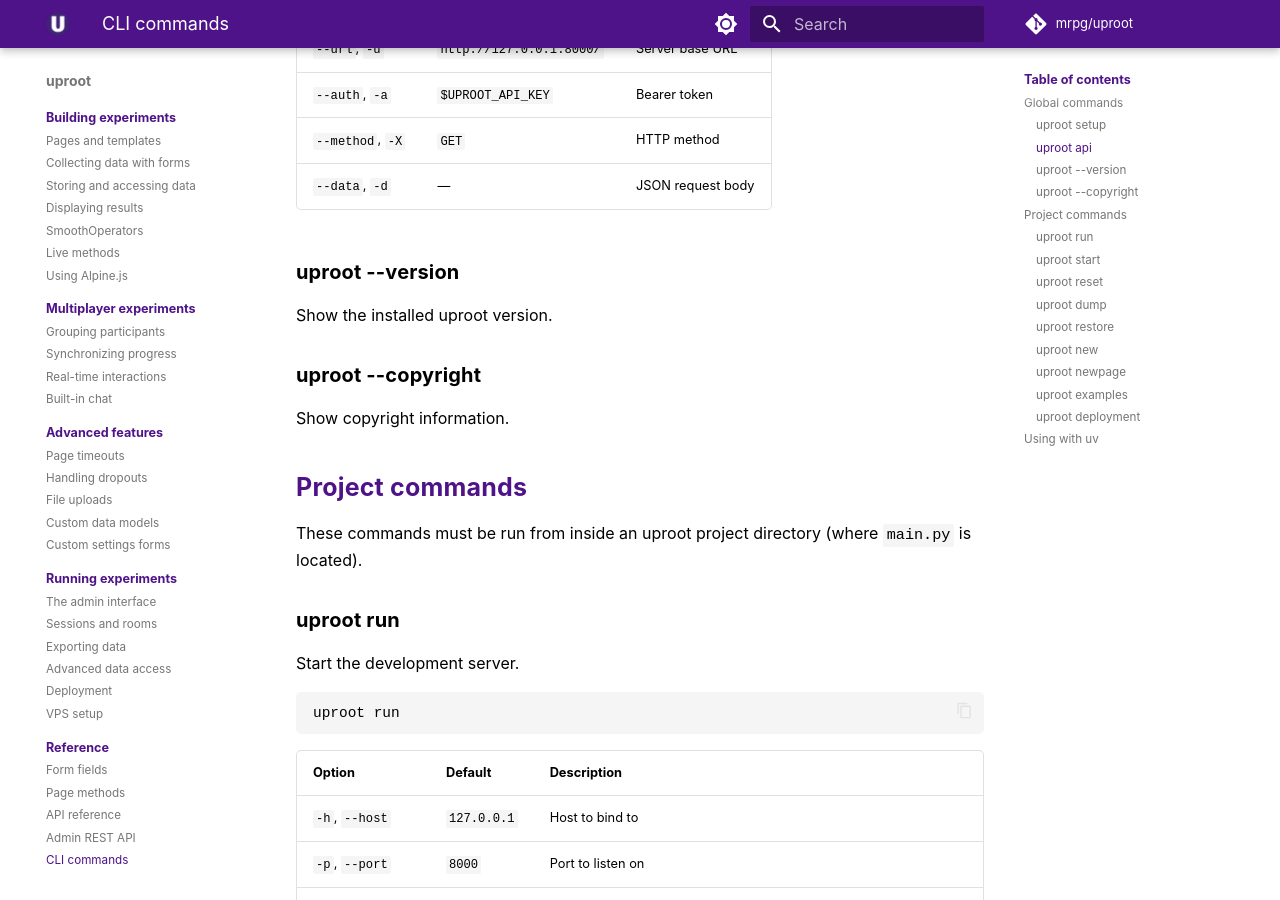
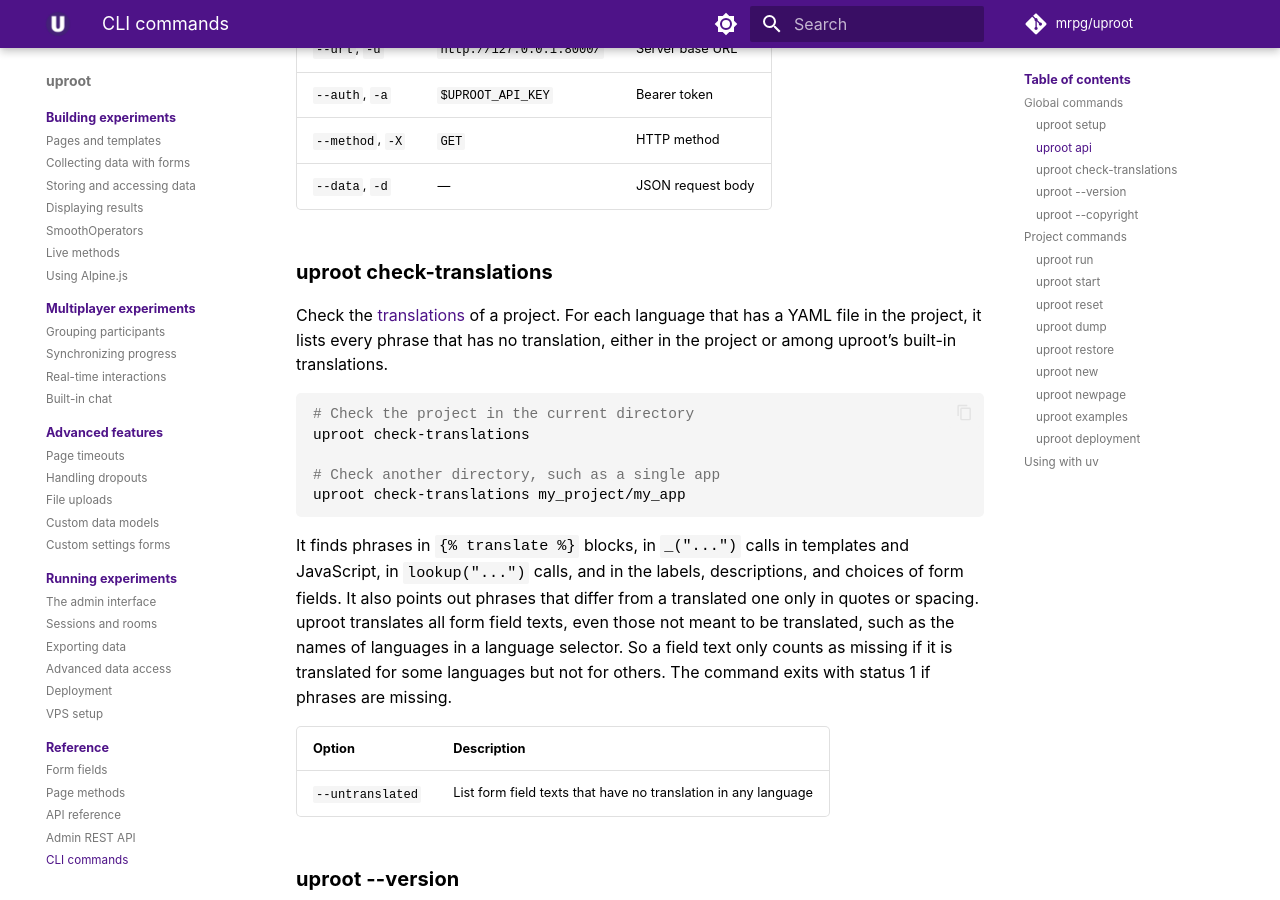
Before and after one commit to mrpg/uproot-docs, an MkDocs documentation site: the page built from docs/reference/cli.md, in a window 1280 px wide and 900 px high, scrolled down 1084 px. Built offline with MkDocs 1.6.1 and Material for MkDocs 9.7.7, drawn with Linux system fonts in a browser that asks for light colours; some web fonts are replaced; comment, search, counter and statistics services are not loaded.

Commit message:
Document uproot check-translations
Replace the instructions for downloading check_translations.py with the
new command, and add it to the CLI reference.

````diff
--- a/docs/building/pages.md
+++ b/docs/building/pages.md
@@ -376,13 +376,13 @@ Your files can also translate uproot’s built-in strings, such as `Next` or `Pl
 !!! warning "Keys must match exactly"
     uproot finds a translation only if the key matches the phrase in your template exactly, apart from whitespace. Straight quotes (`"Next"`) and typographical quotes (`“Next”`) are different keys. If no translation matches, uproot silently shows the phrase itself, usually in English.
 
-    To find such problems, download [`check_translations.py`](https://github.com/mrpg/uproot/blob/main/check_translations.py) and run it on your project:
+    To find such problems, run [`uproot check-translations`](../reference/cli.md#uproot-check-translations) in your project directory:
 
     ```console
-    python check_translations.py --project .
+    uproot check-translations
     ```
 
-    It lists every phrase that is missing for a language that has a YAML file in your project. It also points out keys that differ only in quotes or spacing.
+    It lists every phrase that is missing for a language that has a YAML file in your project, including the labels and choices of form fields. It also points out keys that differ only in quotes or spacing.
 
 ## Conditional page display
 
--- a/docs/reference/cli.md
+++ b/docs/reference/cli.md
@@ -42,6 +42,24 @@ uproot api -u https://example.com/ sessions
 | `--auth`, `-a` | `$UPROOT_API_KEY` | Bearer token |
 | `--method`, `-X` | `GET` | HTTP method |
 | `--data`, `-d` | — | JSON request body |
+
+### uproot check-translations
+
+Check the [translations](../building/pages.md#translations) of a project. For each language that has a YAML file in the project, it lists every phrase that has no translation, either in the project or among uproot’s built-in translations.
+
+```bash
+# Check the project in the current directory
+uproot check-translations
+
+# Check another directory, such as a single app
+uproot check-translations my_project/my_app
+```
+
+It finds phrases in `{% translate %}` blocks, in `_("...")` calls in templates and JavaScript, in `lookup("...")` calls, and in the labels, descriptions, and choices of form fields. It also points out phrases that differ from a translated one only in quotes or spacing. uproot translates all form field texts, even those not meant to be translated, such as the names of languages in a language selector. So a field text only counts as missing if it is translated for some languages but not for others. The command exits with status 1 if phrases are missing.
+
+| Option | Description |
+|--------|-------------|
+| `--untranslated` | List form field texts that have no translation in any language |
 
 ### uproot --version
 
````
Also changed, not shown: AGENTS.md (+1 -1 lines).
